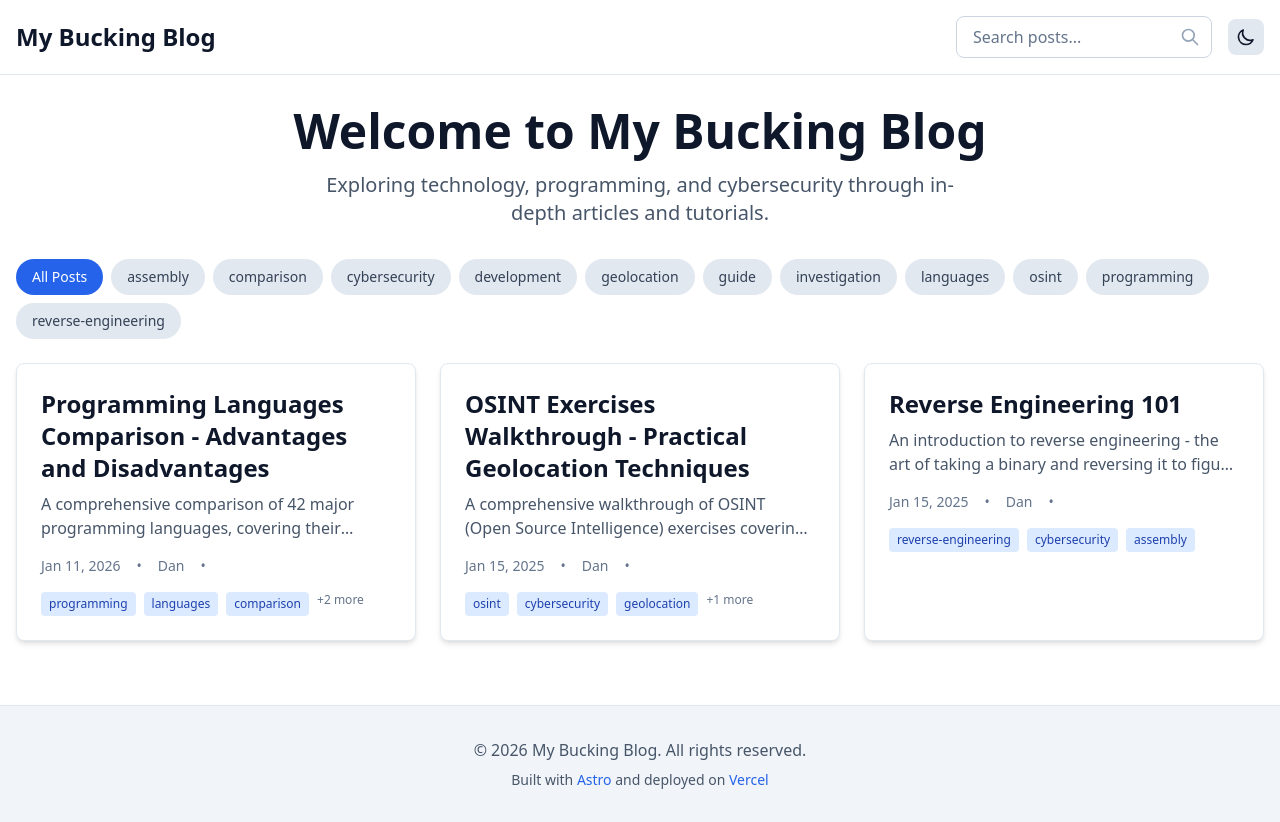
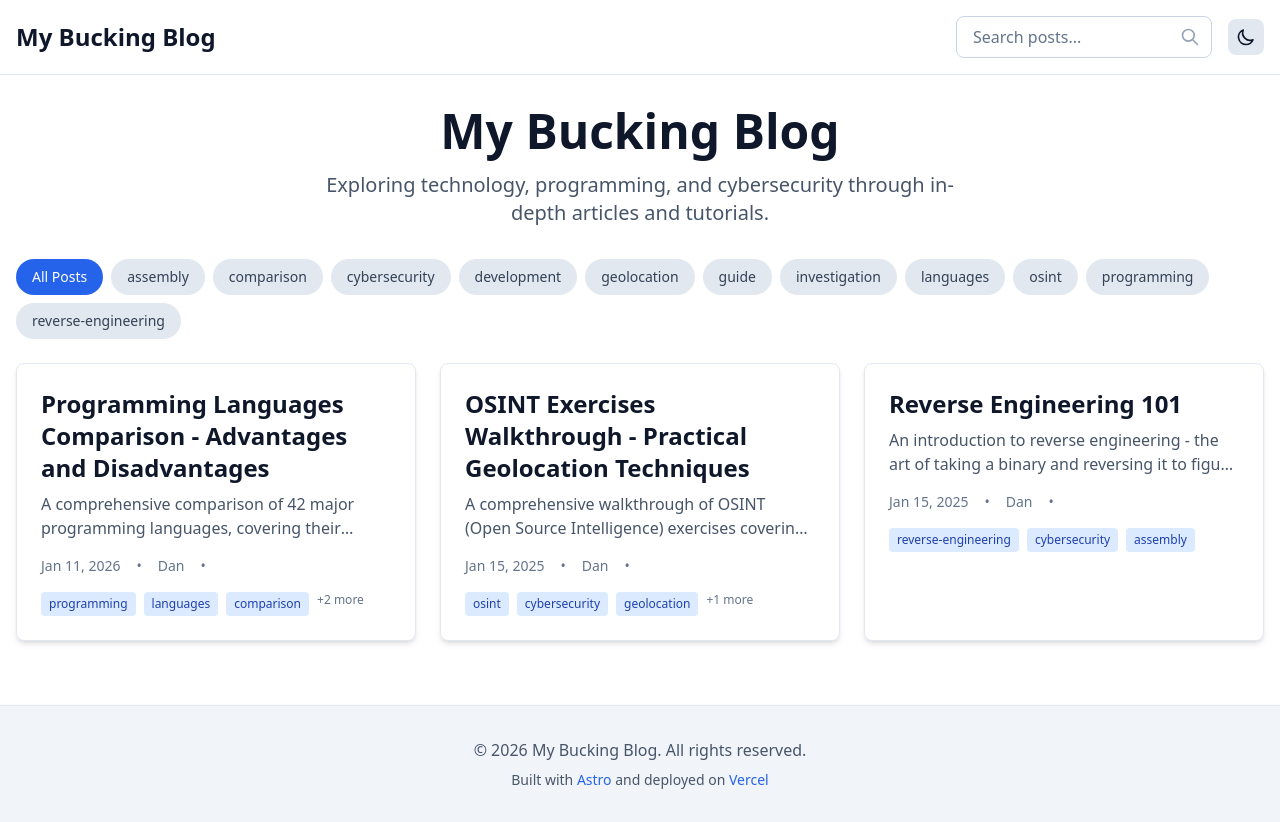
Before and after one commit to duskdem0n83/astro-project1, an Astro site: page / in a window 1280 px wide. Built offline with nearby package versions, Linux system fonts and the light colour scheme; Astro itself is replaced by a stand-in of ours; some packages are replaced by stand-ins of ours.

Commit message:
Remove 'Welcome to' from homepage heading

```diff
--- a/src/pages/index.astro
+++ b/src/pages/index.astro
@@ -12,7 +12,7 @@ const tags = getAllTags(posts);
   <div class="container mx-auto px-4 py-8">
     <header class="mb-8 text-center">
       <h1 class="text-5xl font-bold text-slate-900 dark:text-slate-100 mb-4">
-        Welcome to My Bucking Blog
+        My Bucking Blog
       </h1>
       <p class="text-xl text-slate-600 dark:text-slate-400 max-w-2xl mx-auto">
         Exploring technology, programming, and cybersecurity through in-depth articles and tutorials.
```
